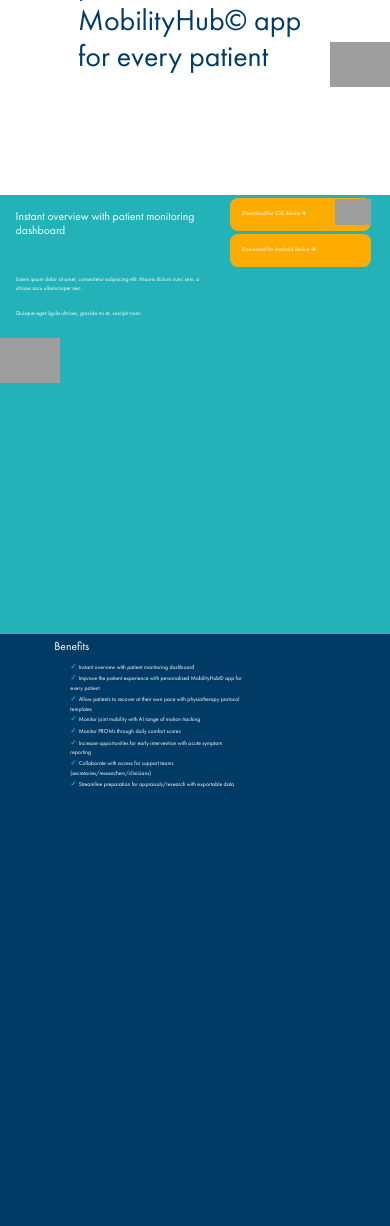
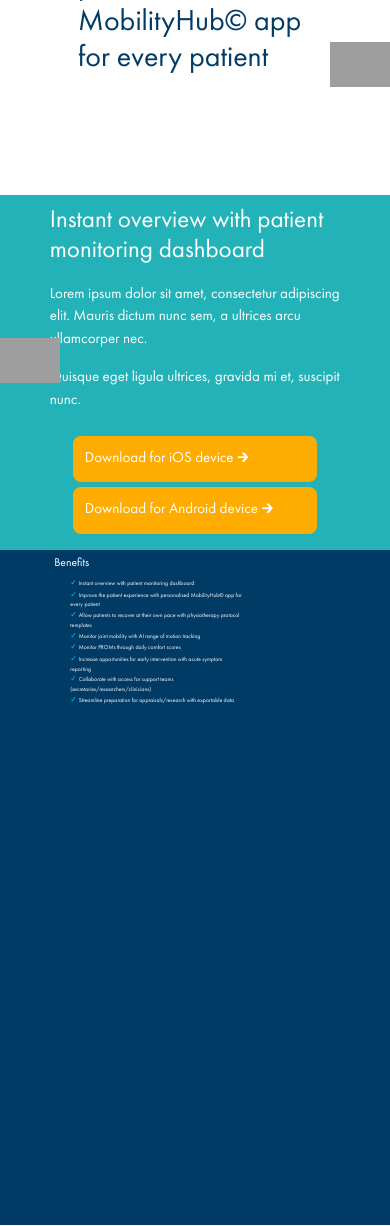
Before and after one commit to Sean-Marney/Agile-Kinetic-Mobility-Hub, a Flask app: page /static/index.html in a window 390 px wide. Shown: the part 253-1479 px from the top of the page. Run offline with Flask 2, Linux system fonts and the light colour scheme; some libraries are stand-ins or nearby versions; grey boxes are pictures that could not be loaded.

Commit message:
Summary section now responsive

```diff
--- a/static/css/index.css
+++ b/static/css/index.css
@@ -10,7 +10,10 @@
 
 #summary{
   background-color: #22B2B8;
-  height:52vh;
+  display: flex;
+  padding: 1%;
+  overflow: visible;
+  flex-wrap: wrap;
 }
 
 #benefits{
@@ -135,6 +138,11 @@
 
 }
 
+
+
+
+
+
 #introText{
   color: #003B66;
   margin-left: 17%;
@@ -143,7 +151,63 @@
   float:left;
   padding-top: 8%;
   margin-bottom: 10%;
+}
 
+#summaryTitle{
+  font-size: 3vw;
+  margin-bottom: 6%;
+}
+
+.summaryText{
+  font-size: 1.5vw;
+}
+
+#appPreview{
+  margin-right: 8%;
+  float:right;
+  width: 25%;
+  padding-top: 1%;
+  position: absolute;
+}
+
+#left{
+  color: white;
+  font-size: 25px;
+  width: 50%;
+  padding: 2%;
+  min-width: 450px;
+}
+
+#right{
+  text-align: right;
+  width: 50%;
+}
+
+#mobilityHubLogo{
+  width: 22%;
+  padding: 3%;
+  margin-right: 10%;
+}
+
+#downloadButtons{
+  width: 80%;
+  margin-left: 7%;
+}
+
+.downloadButton{
+  background-color: #FFAC00;
+  border: none;
+  border-radius: 8px;
+  padding: 12px;
+  color: white;
+  text-align: left;
+  font-size: 1.5vw;
+  width: 100%;
+  display: block;
+}
+
+#downloadAppIOS{
+  margin-bottom: 2%;
 }
 
 @media (min-width:0px) and (max-width:900px) {
@@ -171,66 +235,50 @@
     margin: 0 auto;
   }
 
+  #mobilityHubLogo{
+    display: none;
+  }
+
+  #left, #right{
+    width: 100%;
+    margin-right: 10%;
+    margin-left: 10%;
+    min-width: 0;
+  }
+
+  #summary{
+    justify-content: center;
+  }
+
+  #summaryTitle{
+    font-size: 25px;
+  }
+
+  .summaryText,.downloadButton{
+    font-size: 15px;
+  }
+
+  .downloadButton{
+    width: 100%;
+    margin-bottom: 5%;
+  }
+
+  #downloadButtons{
+    width: 80%;
+    margin: auto;
+  }
+
 }
 
 
-#appPreview{
-  margin-right: 17%;
-  float:right;
-  width: 25%;
-  padding-top: 1%;
-}
-
-#mobilityHubLogo{
-  float: right;
-  position: absolute;
-  right: 0;
-  width: 9%;
-  margin-right: 5%;
-  margin-top: 1%;
-}
 
 
-#summaryTitle{
-  padding-bottom: 30px;
-  font-size: 3vw;
-}
 
-.summaryText{
-  font-size: 1.5vw;
-}
 
-#summaryTitleAndText{
-  color: white;
-  font-size: 25px;
-  max-width: 50%;
-  float:left;
-  margin-left: 4%;
-  margin-top: 4%;
-}
 
-#downloadButtons{
-  width: 36%;
-  float:right;
-  margin-right: 5%;
-  margin-top: 0.9%
-}
 
-.downloadButton{
-  background-color: #FFAC00;
-  width: 100%;
-  border: none;
-  border-radius: 8px;
-  padding: 12px;
-  color: white;
-  text-align: left;
-  font-size: 1.5vw;
-  display: block;
-}
 
-#downloadAppIOS{
-  margin-bottom: 2%;
-}
+
 
 ul {
   list-style: none;
--- a/static/footer.html
+++ b/static/footer.html
@@ -30,7 +30,7 @@
   .footerLinks{
     margin: 0;
     padding-left: 1.4%;
-    font-size: 1vw;
+    font-size: 1.3vw;
   }
 
   #logoMark{
--- a/static/index.html
+++ b/static/index.html
@@ -31,15 +31,17 @@
       </div>
 
       <div id="summary">
-      <img id="mobilityHubLogo" src="/static/assets/logo/mobility_logo_edit.svg" alt="MobilityHub Logo">
-      <div id="summaryTitleAndText">
+        <div id="left">
           <h2 id="summaryTitle" >Instant overview with patient monitoring dashboard</h3>
           <p class="summaryText">Lorem ipsum dolor sit amet, consectetur adipiscing elit. Mauris dictum nunc sem, a ultrices arcu ullamcorper nec.</p>
           <p class="summaryText">Quisque eget ligula ultrices, gravida mi et, suscipit nunc.</p>
         </div>
+        <div id=right>
+          <img id="mobilityHubLogo" src="/static/assets/logo/mobility_logo_edit.svg" alt="MobilityHub Logo">
           <div id="downloadButtons">
             <button id="downloadAppIOS" class="downloadButton" type="button">Download for iOS device 🡲</button>
             <button id="downloadAppAndorid" class="downloadButton" type="button">Download for Android device 🡲</button>
+          </div>
         </div>
       </div>
 
@@ -163,19 +165,8 @@
      });
      </script>
 
-<<<<<<< HEAD
-  <script>
-  $(function(){
-    $("#nav-placeholder").load("navBar.html");
-    $("#footer-placeholder").load("footer.html");
-  });
-
-  </script>
-=======
     <script src="https://cdnjs.cloudflare.com/ajax/libs/popper.js/1.14.7/umd/popper.min.js" integrity="sha384-UO2eT0CpHqdSJQ6hJty5KVphtPhzWj9WO1clHTMGa3JDZwrnQq4sF86dIHNDz0W1" crossorigin="anonymous"></script>
     <script src="https://stackpath.bootstrapcdn.com/bootstrap/4.3.1/js/bootstrap.min.js" integrity="sha384-JjSmVgyd0p3pXB1rRibZUAYoIIy6OrQ6VrjIEaFf/nJGzIxFDsf4x0xIM+B07jRM" crossorigin="anonymous"></script>
     </body>
->>>>>>> c65688f9de1750c8877cd19c6bd9e7e8d741c9ec
-
 
 </html>
```
Also changed, not shown: static/summary.html (added, +93 -0 lines). Lines whose indentation alone changed are shown as unchanged.
